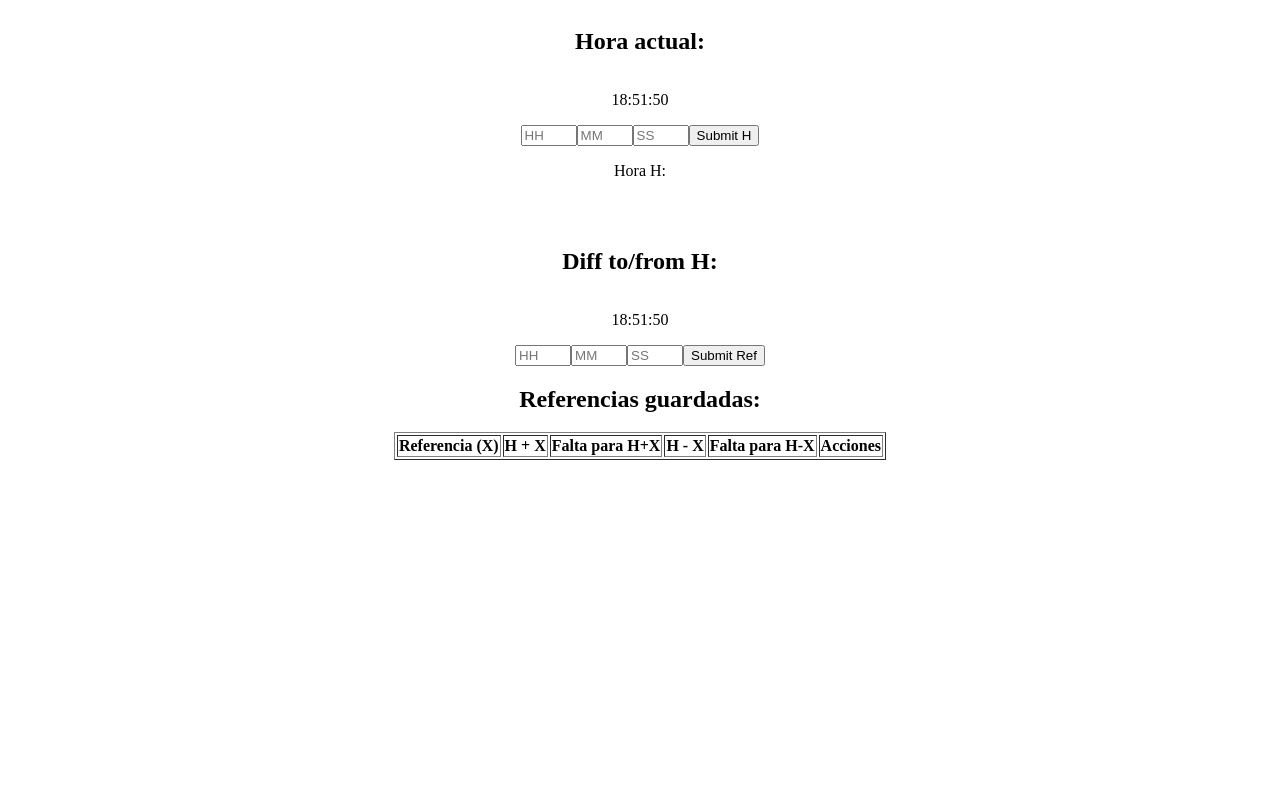
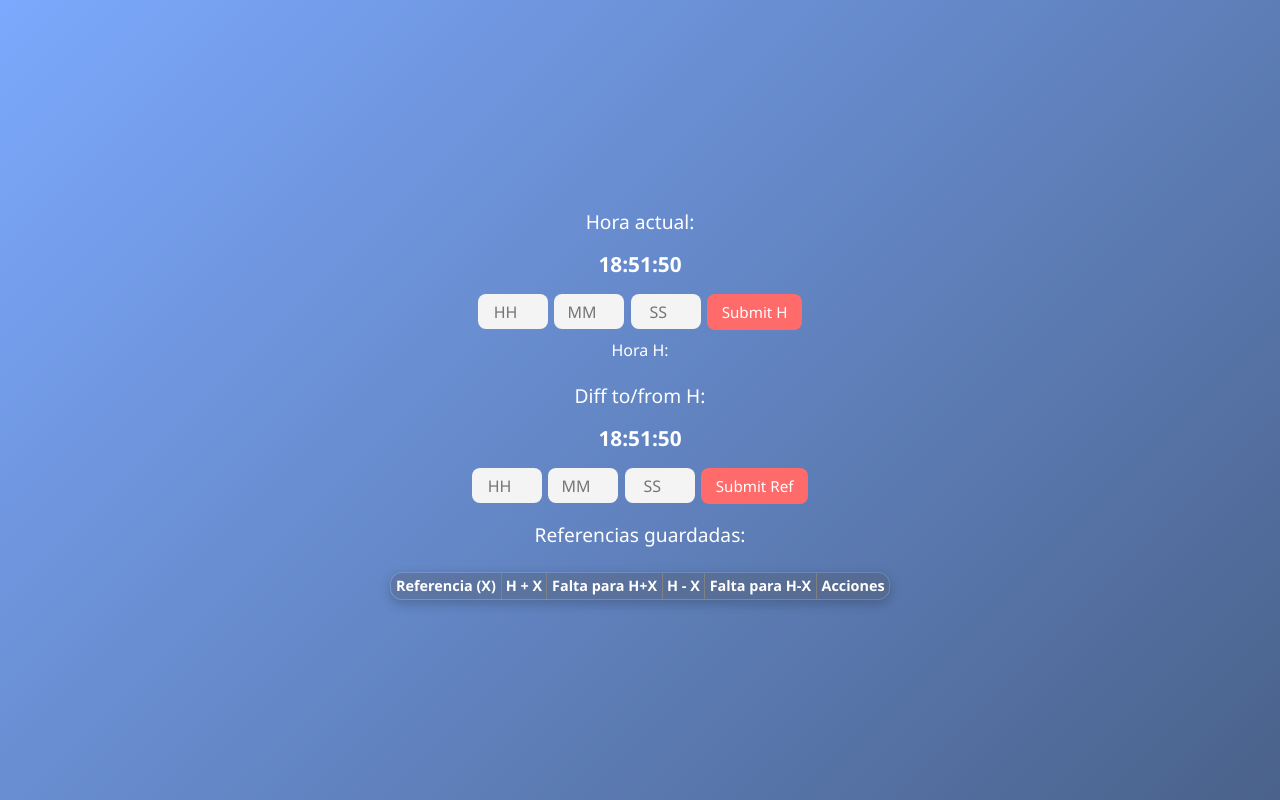
Before and after one commit to ditolo/horah, a plain HTML site: page index.html in a window 1280 px wide. Drawn offline with Linux system fonts and the light colour scheme.

Commit message:
'estetica'

```diff
--- a/styles.css
+++ b/styles.css
@@ -1,12 +1,139 @@
-#toggleContainer {
-    display: flex;
-    justify-content: center;
-    align-items: center;
+/* === Reset básico === */
+* {
+    margin: 0;
+    padding: 0;
+    box-sizing: border-box;
+    font-family: "Segoe UI", Roboto, sans-serif;
 }
 
+/* === Fondo general === */
 body {
     display: flex;
     flex-direction: column;
     justify-content: center;
     align-items: center;
+    background: linear-gradient(135deg, #7ca9fd, #4a628b);
+    color: #fff;
+    min-height: 100vh;
+    padding: 1rem;
 }
+
+/* === Encabezados === */
+h1,
+h2 {
+    margin: 0.5rem 0;
+    text-align: center;
+}
+
+h1 {
+    font-size: 1.8rem;
+    font-weight: bold;
+}
+
+h2 {
+    font-size: 1.2rem;
+    font-weight: 500;
+}
+
+/* === Contenedores de inputs === */
+#toggleContainer {
+    display: flex;
+    justify-content: center;
+    align-items: center;
+    gap: 0.4rem;
+    margin: 0.6rem 0;
+    flex-wrap: wrap;
+}
+
+/* === Inputs numéricos === */
+input[type="number"] {
+    width: 70px;
+    padding: 0.4rem;
+    font-size: 1rem;
+    border: none;
+    border-radius: 8px;
+    text-align: center;
+    outline: none;
+    background: #f4f4f4;
+    color: #333;
+    transition: 0.2s;
+}
+
+input[type="number"]:focus {
+    background: #fff;
+    box-shadow: 0 0 6px rgba(255, 255, 255, 0.6);
+}
+
+/* === Botones === */
+button {
+    padding: 0.5rem 0.9rem;
+    background: #ff6b6b;
+    border: none;
+    border-radius: 8px;
+    color: #fff;
+    font-size: 0.95rem;
+    cursor: pointer;
+    transition: transform 0.1s, background 0.3s;
+}
+
+button:hover {
+    background: #ff8787;
+}
+
+button:active {
+    transform: scale(0.95);
+}
+
+/* Botón eliminar */
+button.delete {
+    background: #d63031;
+}
+
+button.delete:hover {
+    background: #e74c3c;
+}
+
+/* === Tabla === */
+table {
+    width: 100%;
+    max-width: 500px;
+    border-collapse: collapse;
+    margin-top: 1rem;
+    background: rgba(255, 255, 255, 0.1);
+    border-radius: 12px;
+    overflow: hidden;
+    box-shadow: 0 4px 12px rgba(0, 0, 0, 0.2);
+}
+
+thead {
+    background: rgba(0, 0, 0, 0.2);
+}
+
+th,
+td {
+    width: fit-content;
+    padding: 0.2rem;
+    text-align: center;
+    font-size: 0.9rem;
+}
+
+tr:nth-child(even) {
+    background: rgba(255, 255, 255, 0.05);
+}
+
+/* === Párrafos de hora === */
+#time-parent,
+#lastTime,
+#diftime-parent {
+    font-size: 1.3rem;
+    font-weight: bold;
+    margin: 0.4rem 0;
+}
+
+/* === Footer === */
+footer {
+    margin-top: auto;
+    padding: 1rem;
+    font-size: 0.8rem;
+    color: rgba(255, 255, 255, 0.7);
+}
```
